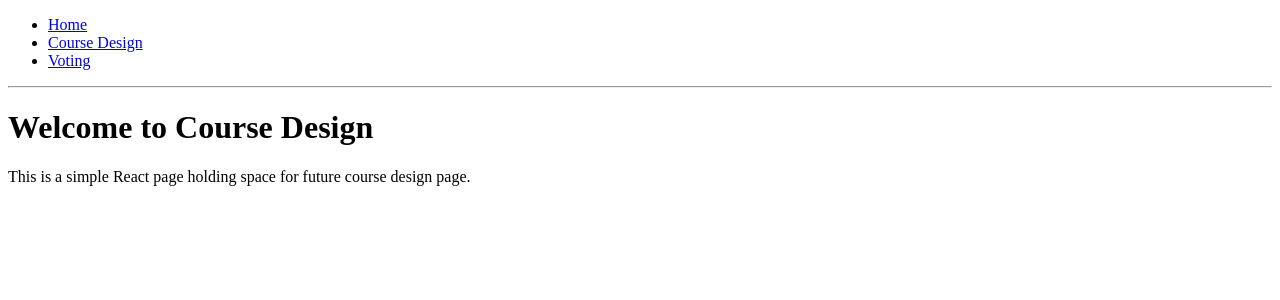
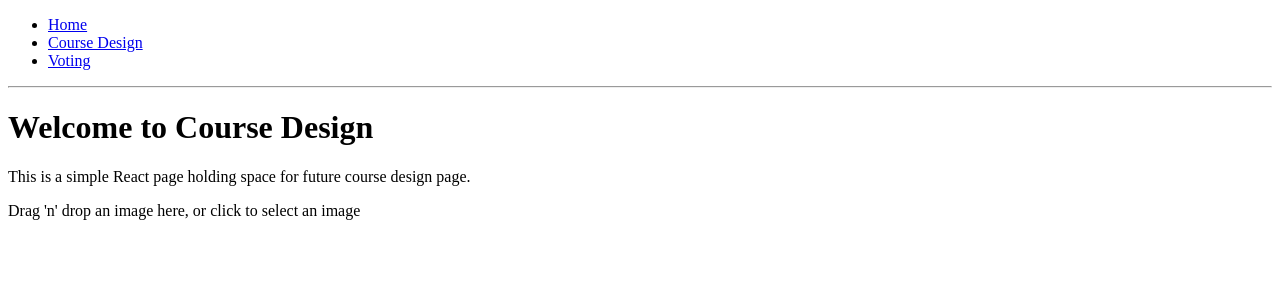
Before and after one commit to elipwns/autocross-course-design, a React (Create React App) app: page /CourseDesign in a window 1280 px wide. Shown: the top 300 px of the page. Built offline with nearby package versions, Linux system fonts and the light colour scheme.

Commit message:
Started figuring out image upload process

```diff
--- a/src/CourseDesign.js
+++ b/src/CourseDesign.js
@@ -1,10 +1,22 @@
-import React from 'react';
+import React, { useState } from 'react';
+import ImageUpload from './ImageUpload';
+import DrawingCanvas from './DrawingCanvas';
 
 export function CourseDesign() {
+
+  const [image, setImage] = useState(null);
+
+  const handleImageUpload = (acceptedFiles) => {
+    const selectedImage = acceptedFiles[0];
+    setImage(URL.createObjectURL(selectedImage));
+  };
+
   return (
     <div>
       <h1>Welcome to Course Design</h1>
       <p>This is a simple React page holding space for future course design page.</p>
+      <ImageUpload onImageUpload={handleImageUpload} />
+      {image && <DrawingCanvas image={image} />}
     </div>
   );
 }
--- /dev/null
+++ b/src/DrawingCanvas.js
@@ -0,0 +1,18 @@
+import React from 'react';
+// import Sketch from 'react-sketch';
+
+function DrawingCanvas({ image }) {
+  return (
+    <div className="canvas-container">
+      {/* <Sketch
+        value={[]}
+        tool={Sketch.Tool.Pencil}
+        width="100%"
+        height={400}
+        onChange={() => {}}
+      /> */}
+    </div>
+  );
+}
+
+export default DrawingCanvas;
--- /dev/null
+++ b/src/ImageUpload.js
@@ -0,0 +1,17 @@
+import React from 'react';
+import Dropzone from 'react-dropzone';
+
+function ImageUpload({ onImageUpload }) {
+  return (
+    <Dropzone onDrop={(acceptedFiles) => onImageUpload(acceptedFiles)}>
+      {({ getRootProps, getInputProps }) => (
+        <div {...getRootProps()} className="dropzone">
+          <input {...getInputProps()} />
+          <p>Drag 'n' drop an image here, or click to select an image</p>
+        </div>
+      )}
+    </Dropzone>
+  );
+}
+
+export default ImageUpload;
```
Also changed, not shown: package.json (+13 -0 lines), src/react-sketch.d.ts (added, +21 -0 lines), 1 other file (tests, documents, lock files or other folders).
